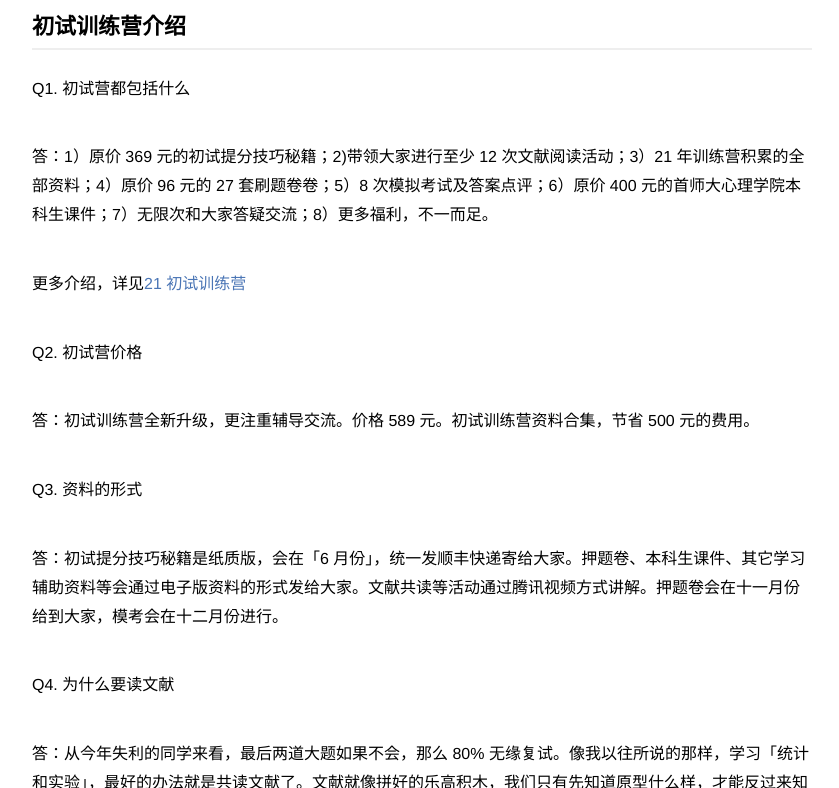
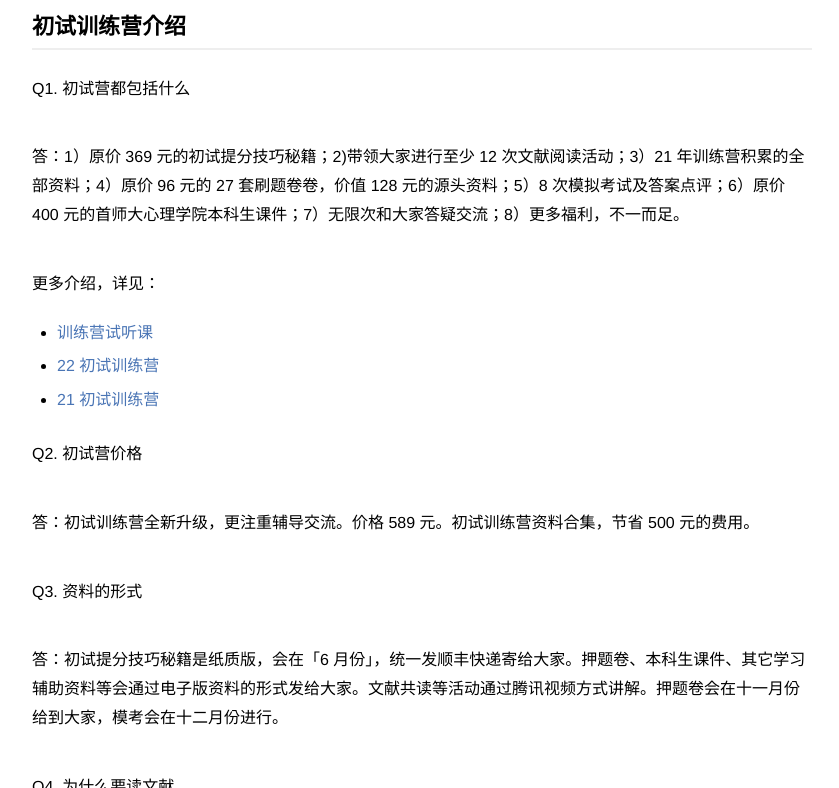
Before and after one commit to zapp926/cnu.github.io, a Jekyll site: the page built from _posts/2021-05-22-training-camp.md, in a window 1280 px wide and 900 px high, scrolled down 1603 px, cut to the strip 112-900 px from the top of the window. Shown: the whole strip, without its empty margins (218-1057 px from the left). Built offline with Jekyll 4.4.1, drawn with Linux system fonts in a browser that asks for light colours.

Commit message:
Update 2021-05-22-training-camp.md

```diff
--- a/_posts/2021-05-22-training-camp.md
+++ b/_posts/2021-05-22-training-camp.md
@@ -31,9 +31,12 @@ description: 人是世界上最好的产品，成为自己，是最大的奖赏
 
 Q1. 初试营都包括什么
 
-答：1）原价 369 元的初试提分技巧秘籍；2)带领大家进行至少 12 次文献阅读活动；3）21 年训练营积累的全部资料；4）原价 96 元的 27 套刷题卷卷；5）8 次模拟考试及答案点评；6）原价 400 元的首师大心理学院本科生课件；7）无限次和大家答疑交流；8）更多福利，不一而足。
+答：1）原价 369 元的初试提分技巧秘籍；2)带领大家进行至少 12 次文献阅读活动；3）21 年训练营积累的全部资料；4）原价 96 元的 27 套刷题卷卷，价值 128 元的源头资料；5）8 次模拟考试及答案点评；6）原价 400 元的首师大心理学院本科生课件；7）无限次和大家答疑交流；8）更多福利，不一而足。
 
-更多介绍，详见[21 初试训练营](https://cnu347.com/21-TheCampSchedule)
+更多介绍，详见：
+- [训练营试听课](https://cnu347.com/videoSet)
+- [22 初试训练营](https://cnu347.com/22-TheCampSchedule)
+- [21 初试训练营](https://cnu347.com/21-TheCampSchedule)
 
 Q2. 初试营价格
 
```
